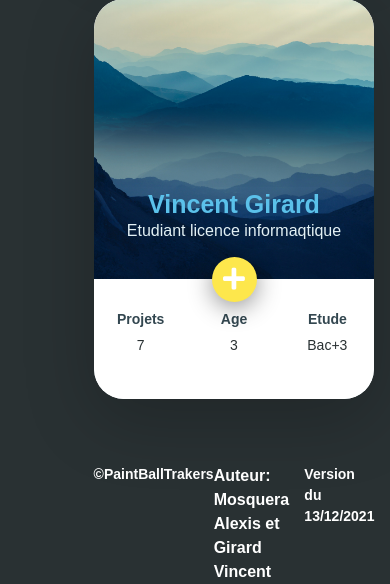
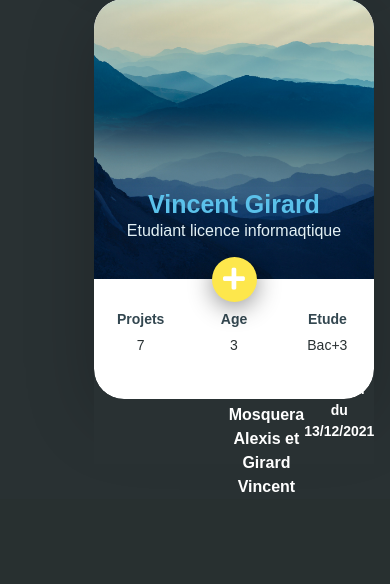
Before and after one commit to Alex6Mos/PaintballTrackers, a PHP site: page /Projet_web/contact.php in a window 390 px wide. Shown: the part 1411-1995 px from the top of the page. After the commit the page ends 1903 px from the top, so only its background shows below. Run offline with PHP 8.4, Linux system fonts and the light colour scheme; some libraries are stand-ins or nearby versions.

Commit message:
Mofication footer responsive

```diff
--- a/styles.css
+++ b/styles.css
@@ -116,17 +116,28 @@ footer div {
     margin-top: 50%;
 }
 footer {
-    background-color: #5BC0EB;
+    /*background-color: #5BC0EB;
     color:black;
     height: 60px;
     /* position: fixed; */
-    bottom: 0%;
+   /* bottom: 0%;
     right: 0;
     left: 0;
     background-size: cover;
     background-position: center;
-    min-height: 5vw;
-}
+    min-height: 5vw;*/
+    position: absolute;
+    bottom: 0;
+    right: 0;
+    left: 0;
+    text-align: center;
+    background: #303841;
+    color: #fff;
+    padding: 15px;
+    height: 100px;
+    font-family: inherit;
+}
+
 /* css qui modifie les titres de niveaux 1 de toutes les pages */
 h1 {
     color: #5BC0EB;
```
